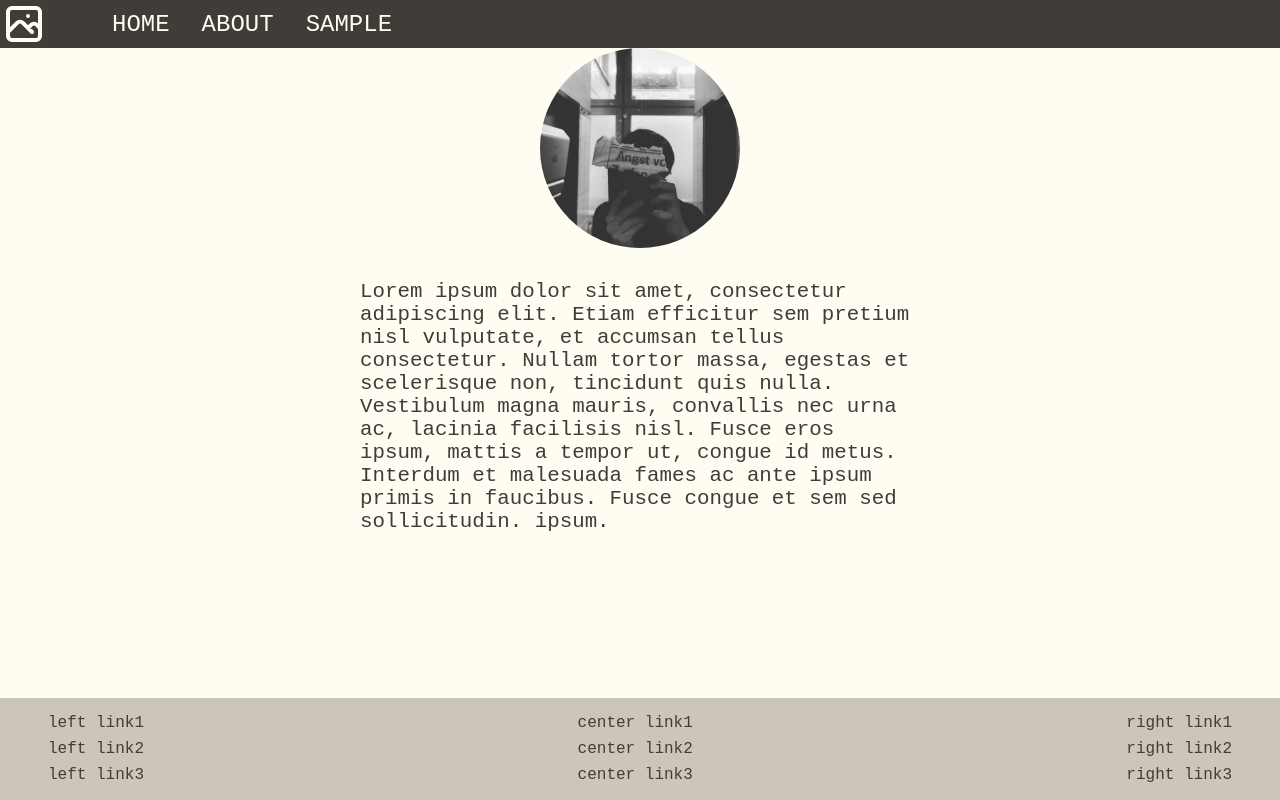
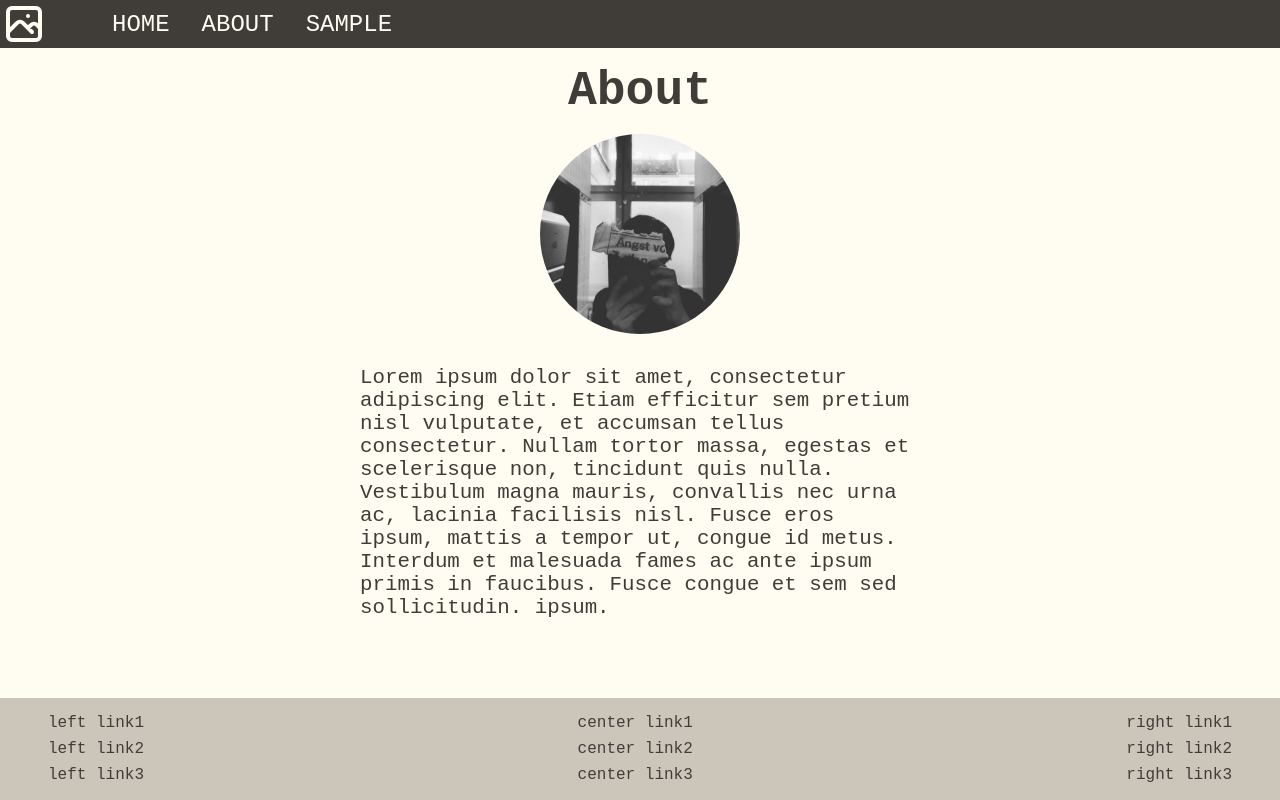
Before and after one commit to keigokudo/basic-webpage, a React (Create React App) app: page /about in a window 1280 px wide. Built offline with nearby package versions, Linux system fonts and the light colour scheme; the HTML template or start-up script is replaced by a standard one.

Commit message:
fix style of the heading

```diff
--- a/src/components/organisms/AboutContent/index.js
+++ b/src/components/organisms/AboutContent/index.js
@@ -18,6 +18,11 @@ const Container = styled.div`
   align-items: center;
 `
 
+const StyledHeading = styled(Heading)`
+  margin: 1rem;
+  font-size: 3rem;
+`
+
 const ParagraphWrapper = styled.div`
   width: 35rem;
   margin: 2rem auto;
@@ -35,7 +40,7 @@ const StyledParagraph = styled(Paragraph)`
 const AboutContent = (props) => {
   return (
     <Container>
-      <Heading title="About" size="4" color={Colors.BlackOlive} />
+      <StyledHeading>About</StyledHeading>
       <RoundedImage src={image} alt="profile picture" />
       <ParagraphWrapper>
         <StyledParagraph>
```
